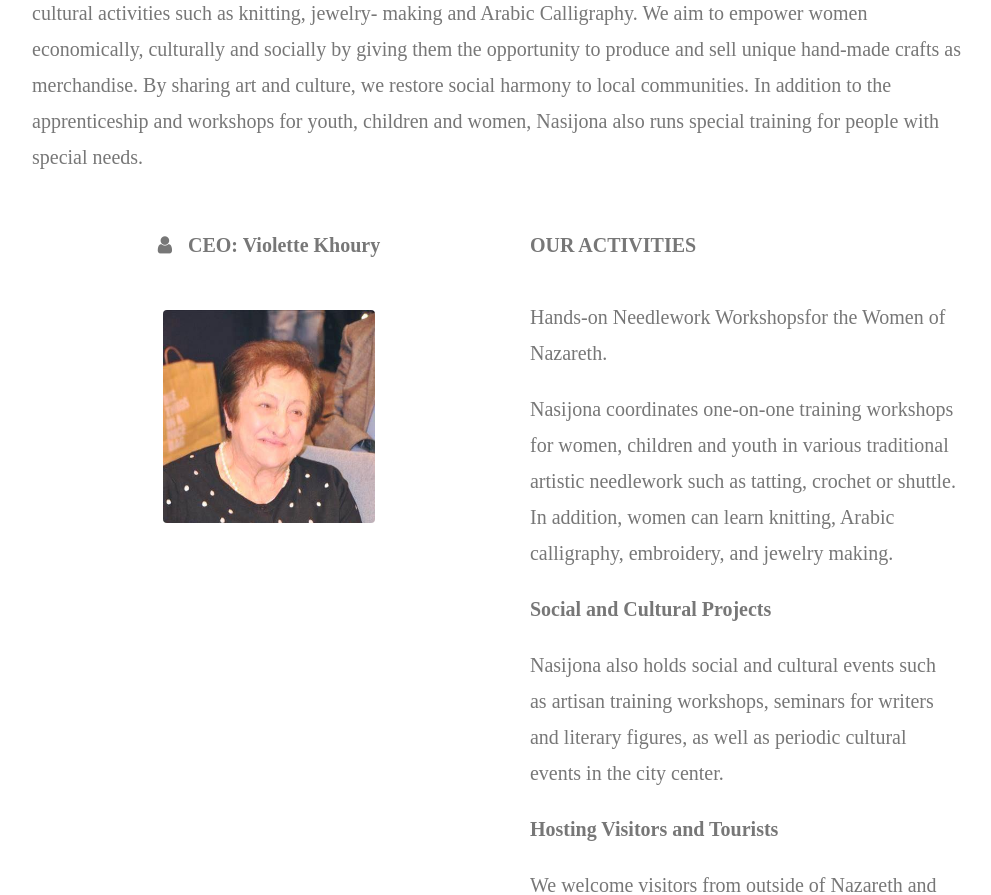
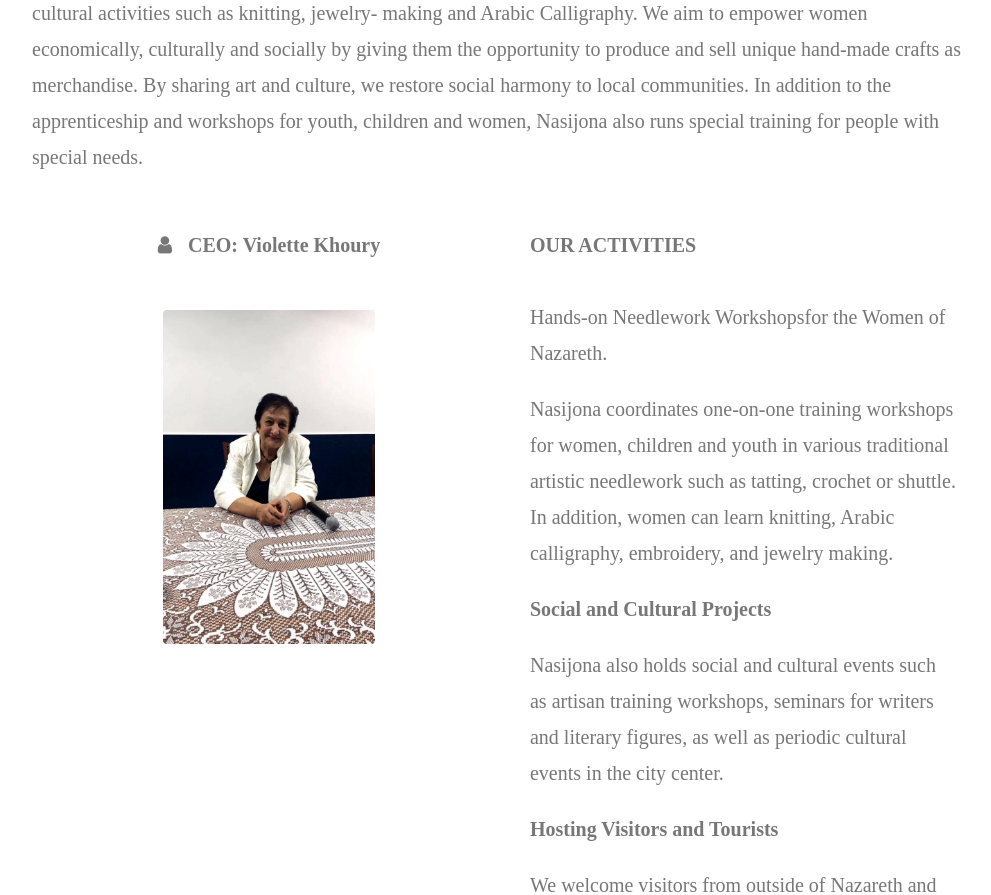
Before and after one commit to judeh20-meet/Group-Project, a Flask app: page / in a window 1280 px wide. Shown: the part 778-1673 px from the top of the page, without its empty margins (134-1125 px from the left). Run offline with Flask 2, Linux system fonts and the light colour scheme.

Commit message:
new vivi

```diff
--- a/templates/home.html
+++ b/templates/home.html
@@ -108,7 +108,7 @@ In addition to the apprenticeship and workshops for youth, children and women, N
   <div class="w3-row">
     <div class="w3-col m6 w3-center w3-padding-large">
       <p><b><i class="fa fa-user w3-margin-right"></i>CEO: Violette Khoury </b></p><br>
-      <img src="{{ url_for('static', filename='violette.jpg') }}" class="w3-round  w3-hover-opacity-off" style="width:50%; position: relative;bottom: 40px;">
+      <img src="{{ url_for('static', filename='vivi1.jpg') }}" class="w3-round  w3-hover-opacity-off" style="width:50%; position: relative;bottom: 40px;">
     </div>
 
 
```
Also changed, not shown: static/vivi1.jpg (added).
